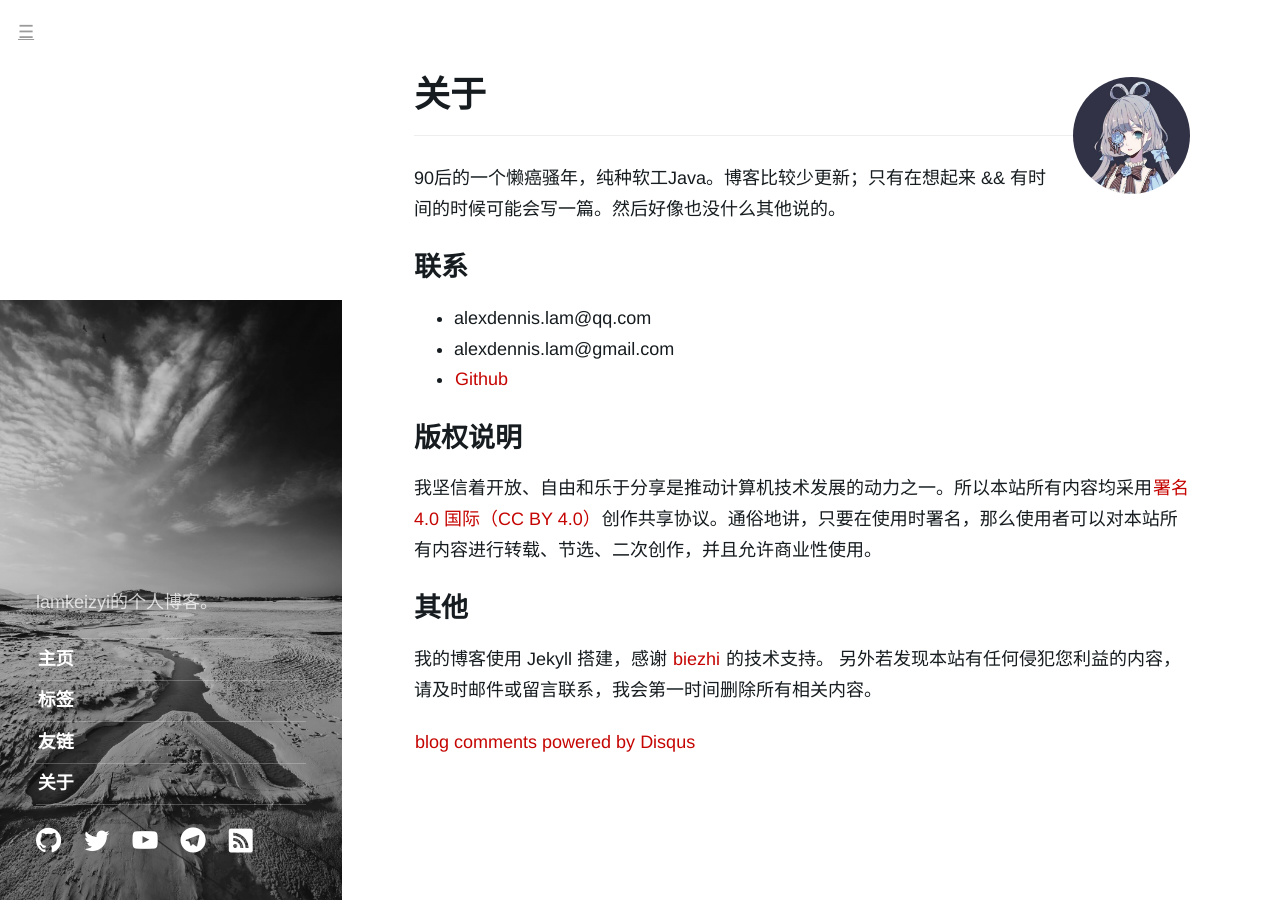
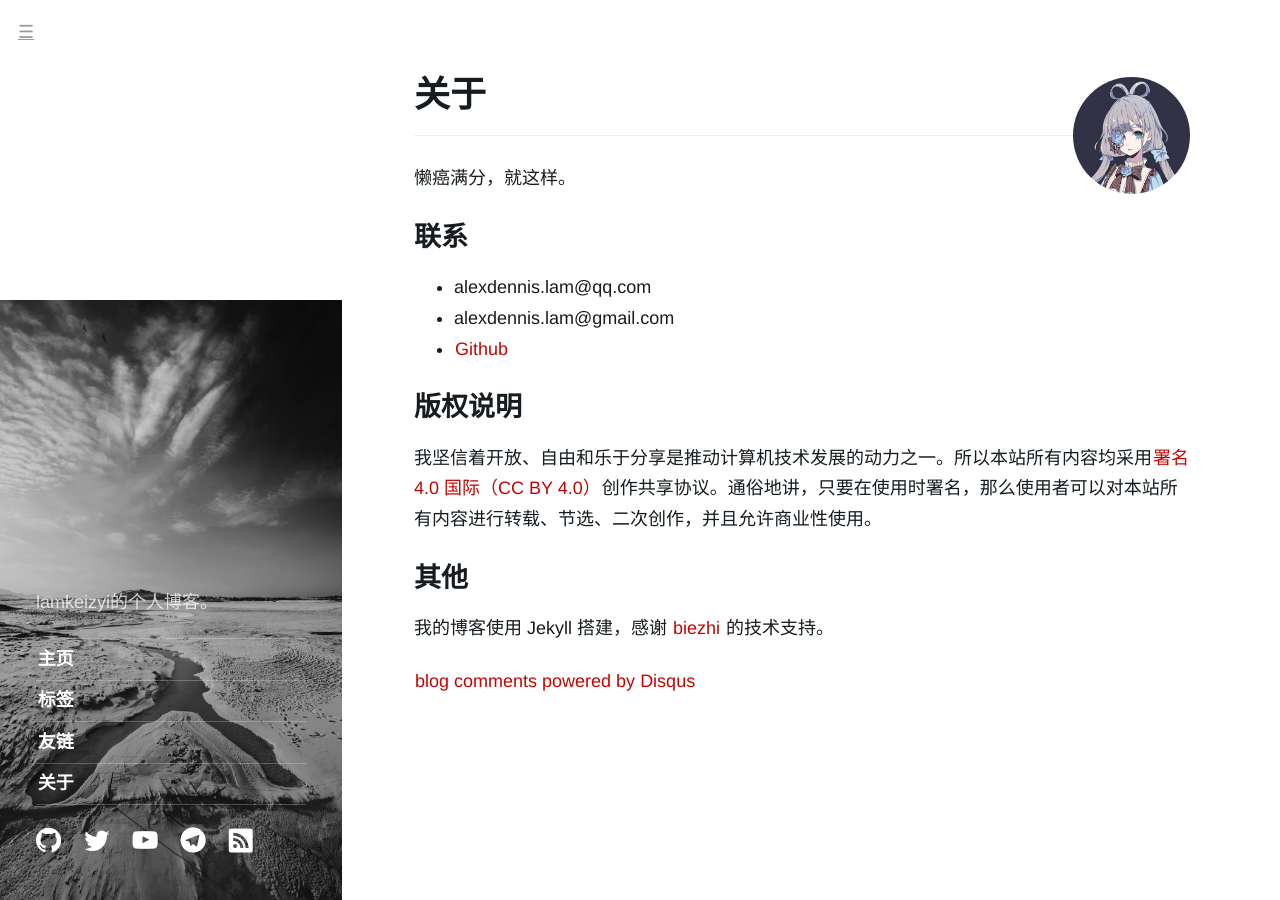
Before and after one commit to AlexJialene/AlexJialene.github.io, a Jekyll site: the page built from about.md, in a window 1280 px wide. Built offline with Jekyll 4.4.1, drawn with Linux system fonts in a browser that asks for light colours; comment, search, counter and statistics services are not loaded.

Commit message:
Update about.md

```diff
--- a/about.md
+++ b/about.md
@@ -10,7 +10,7 @@ order: 5
 ![{{ site.author.name }}]({{ site.author.photo | prepend: site.cdnurl }}){:.me}
 {% endif %}
 
-90后的一个懒癌骚年，纯种软工Java。博客比较少更新；只有在想起来 && 有时间的时候可能会写一篇。然后好像也没什么其他说的。
+懒癌满分，就这样。
 
 ## 联系
 * alexdennis.lam@qq.com
@@ -28,7 +28,6 @@ order: 5
 ## 其他
 
 我的博客使用 Jekyll 搭建，感谢 [biezhi](https://github.com/biezhi/blog){:target="_blank"} 的技术支持。
-另外若发现本站有任何侵犯您利益的内容，请及时邮件或留言联系，我会第一时间删除所有相关内容。
 
 <!-- Add Disqus Comments -->
 {% if site.disqus %}
```
